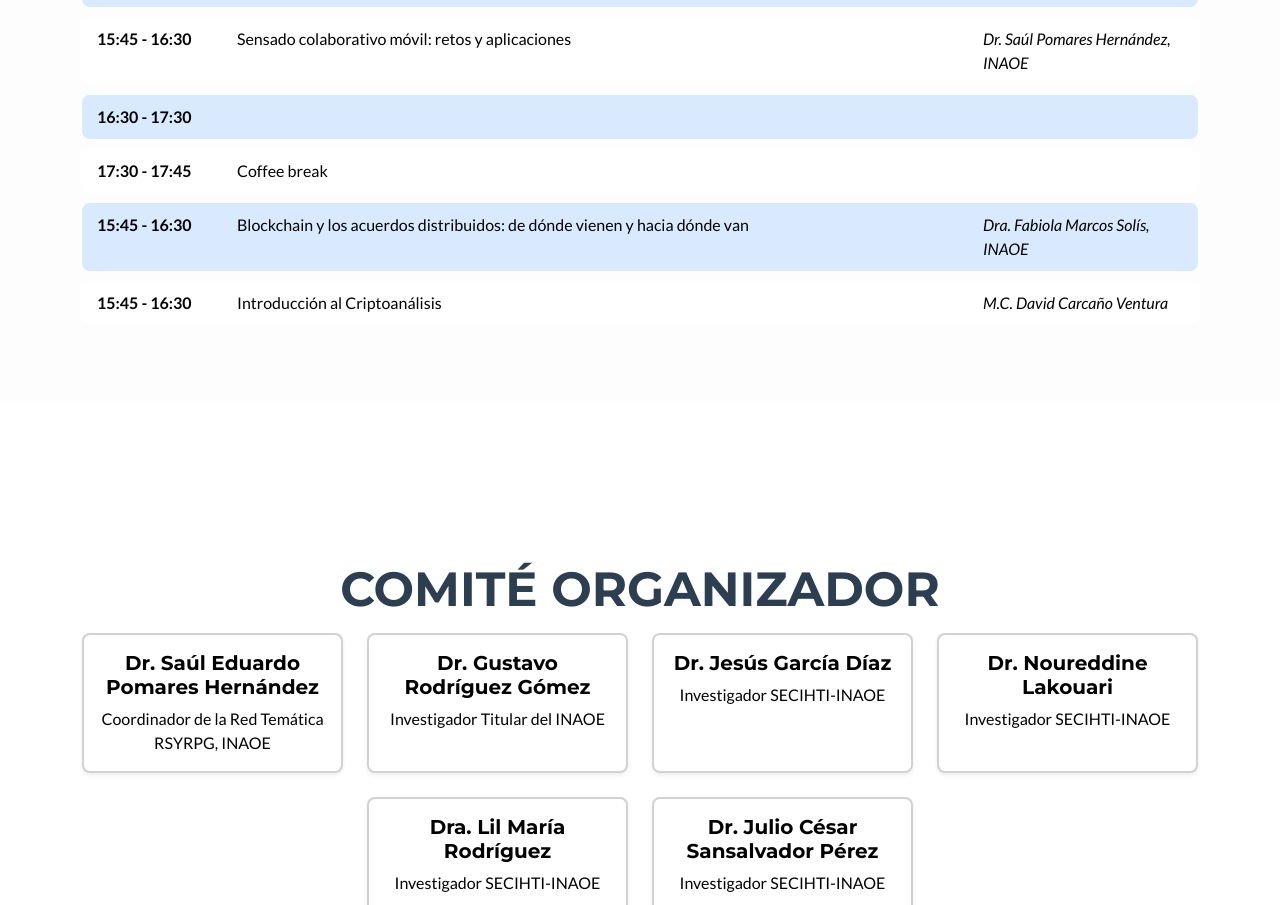
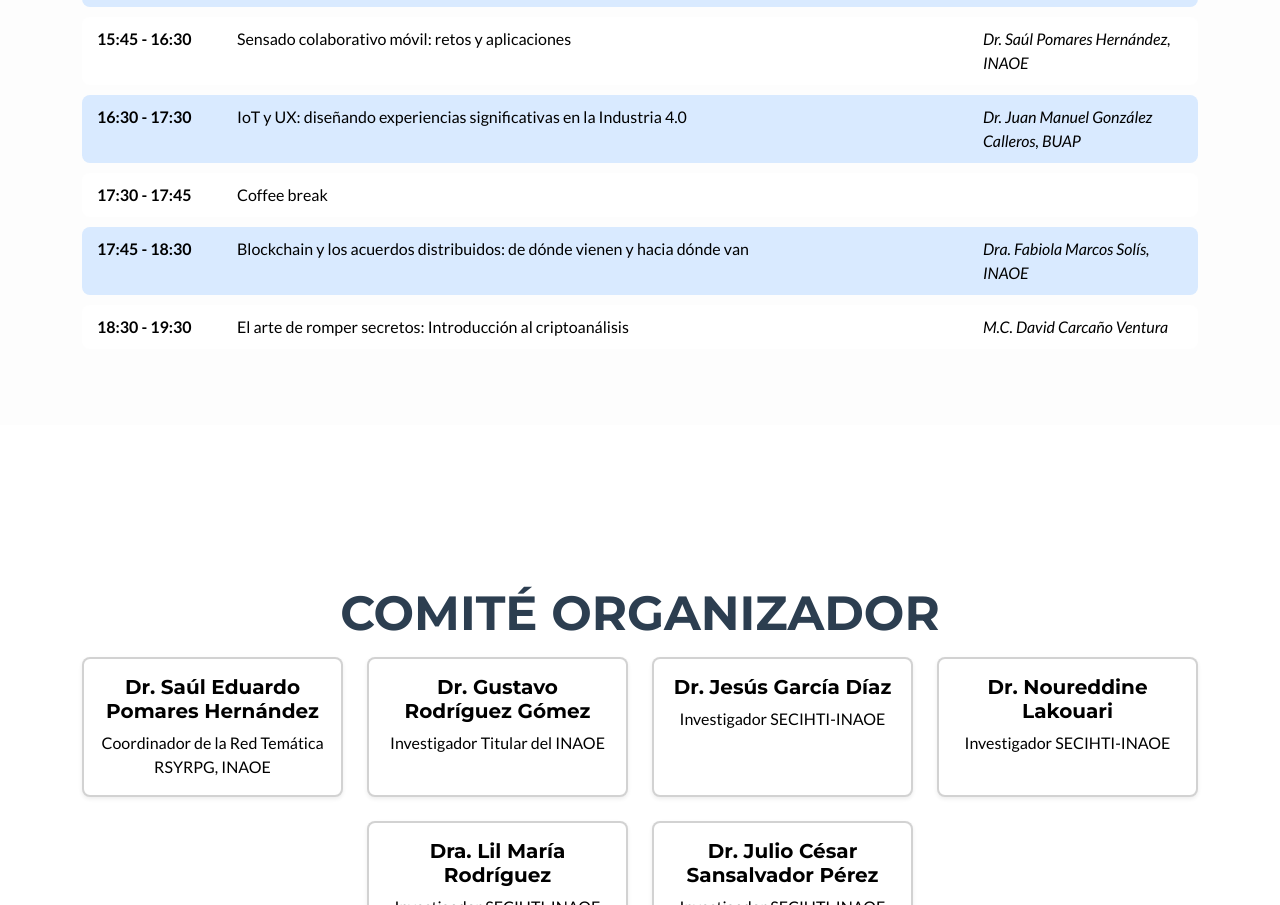
Before and after one commit to Crisbur1411/Escuela_oto-o, a plain HTML site: page index.html in a window 1280 px wide. Shown: the part 2385-3290 px from the top of the page. Drawn offline with nearby package versions, Linux system fonts and the light colour scheme.

Commit message:
Se actualizo la informacion relacionada al programa con la informacion correcta

```diff
--- a/index.html
+++ b/index.html
@@ -162,8 +162,8 @@
             </li>
             <li class="program-item">
                 <span class="program-time">16:30 - 17:30</span>
-                <span class="program-activity"></span>
-                <span class="program-speaker"></span>
+                <span class="program-activity">IoT y UX: diseñando experiencias significativas en la Industria 4.0</span>
+                <span class="program-speaker">Dr. Juan Manuel González Calleros, BUAP</span>
             </li>
             <li class="program-item">
                 <span class="program-time">17:30 - 17:45</span>
@@ -171,13 +171,13 @@
                 <span class="program-speaker"></span>
             </li>
             <li class="program-item">
-                <span class="program-time">15:45 - 16:30</span>
+                <span class="program-time">17:45 - 18:30</span>
                 <span class="program-activity">Blockchain y los acuerdos distribuidos: de dónde vienen y hacia dónde van</span>
                 <span class="program-speaker">Dra. Fabiola Marcos Solís, INAOE</span>
             </li>
             <li class="program-item">
-                <span class="program-time">15:45 - 16:30</span>
-                <span class="program-activity">Introducción al Criptoanálisis</span>
+                <span class="program-time">18:30 - 19:30</span>
+                <span class="program-activity">El arte de romper secretos: Introducción al criptoanálisis</span>
                 <span class="program-speaker">M.C. David Carcaño Ventura</span>
             </li>
         </ul>
@@ -233,7 +233,7 @@
             </li>
             <li class="program-item">
                 <span class="program-time">16:30 - 18:30</span>
-                <span class="program-activity">Taller Blockchain</span>
+                <span class="program-activity">Taller: Introducción a Blockchain y Contratos Inteligentes</span>
                 <span class="program-speaker">Dr. Juan David Peña Melo</span>
             </li>
         </ul>
@@ -265,7 +265,7 @@
             <li class="program-item">
                 <span class="program-time">12:15 - 14:15</span>
                 <span class="program-activity">De la Complejidad a la Movilidad: Taller de Tránsito Vehicular Basado en Simulación</span>
-                <span class="program-speaker">Dr. Nourdinne Lakoari, INAOE</span>
+                <span class="program-speaker">Dr. Noureddine Lakouari, INAOE</span>
             </li>
             <li class="program-item">
                 <span class="program-time">14:15 - 14:30</span>
@@ -276,6 +276,7 @@
     </div>
 
 </div>
+
 
     </div>
 </section>
```
